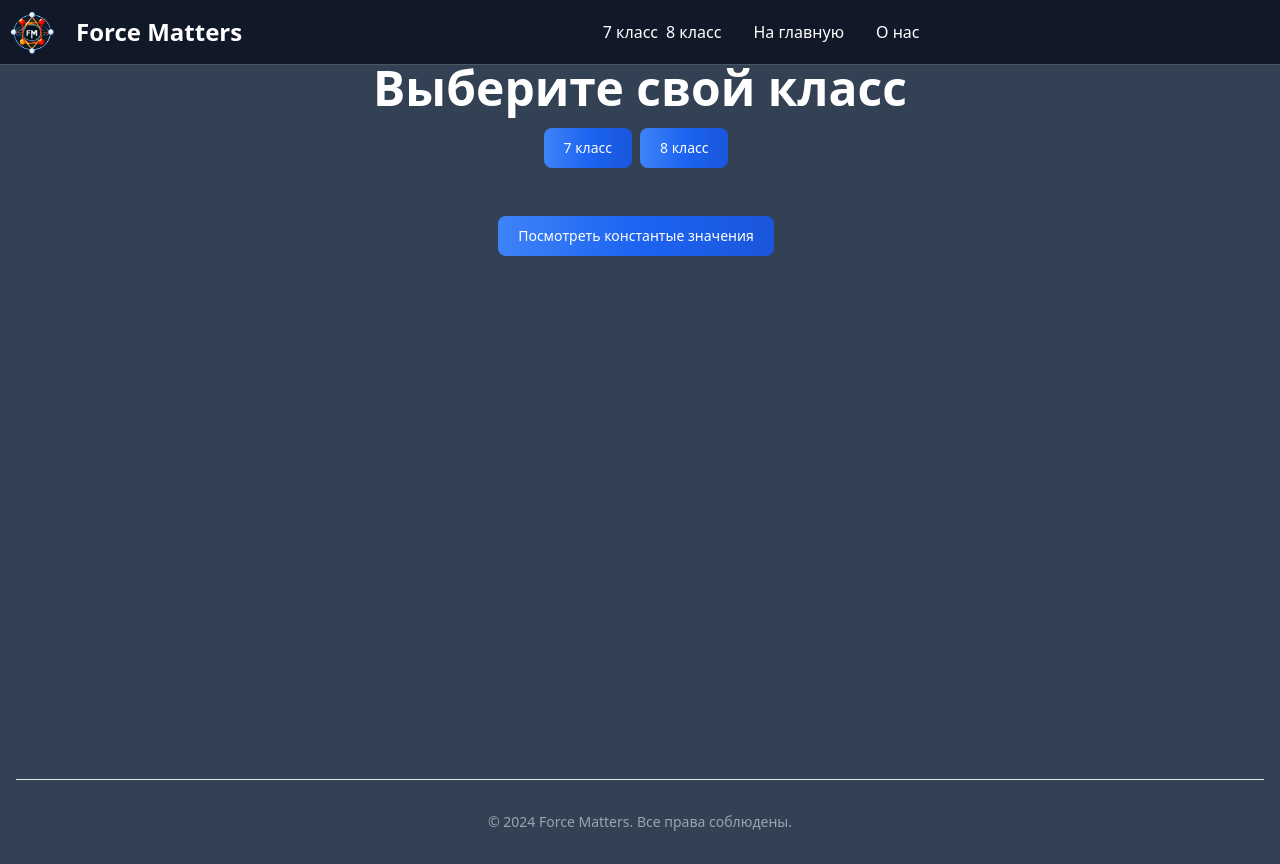
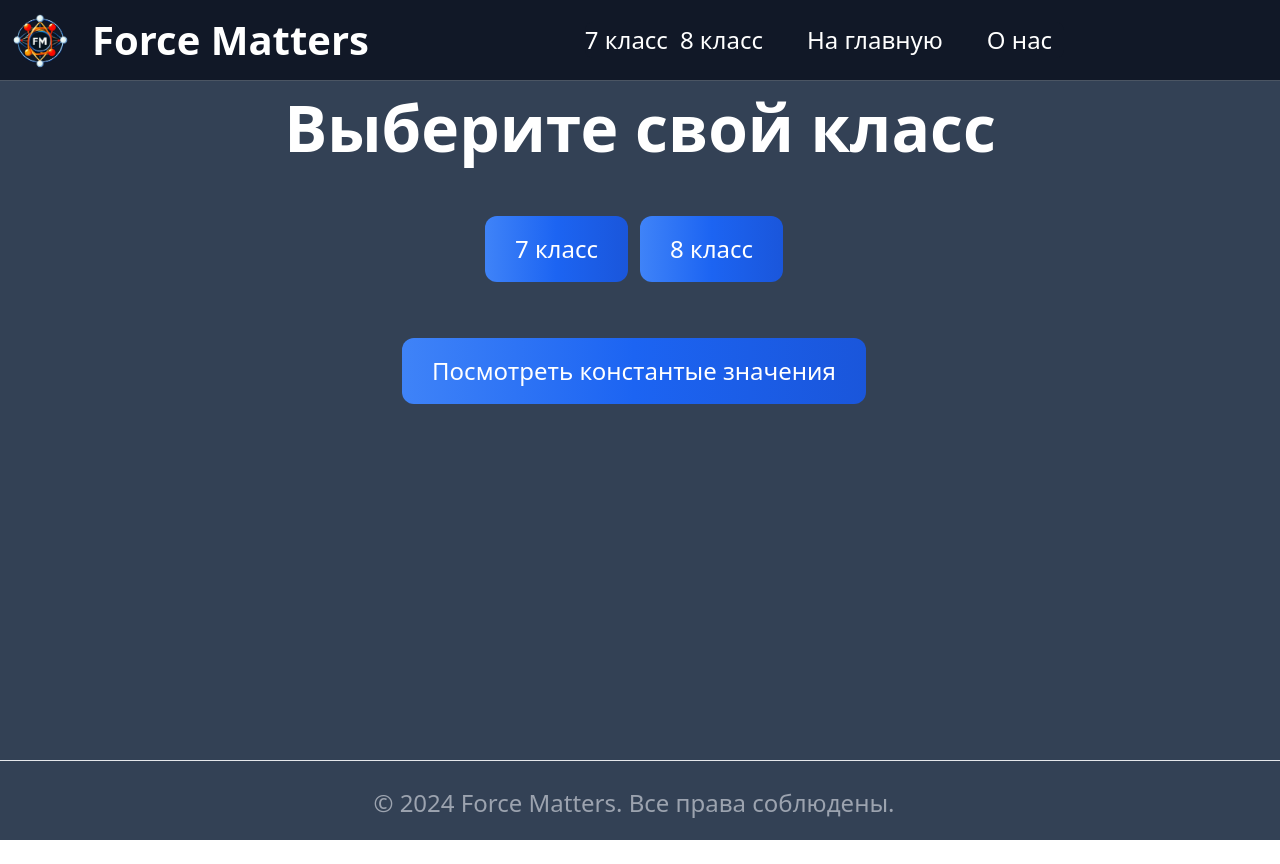
Before and after one commit to Tasetoon/SchoolProject, a Next.js app in the folder client/: page / in a window 1280 px wide. After the commit the page ends 840 px from the top, so only its background shows below. Built offline with nearby package versions, Linux system fonts and the light colour scheme.

Commit message:
style changes, test for large displays

```diff
--- a/client/pages/components/Footer.js
+++ b/client/pages/components/Footer.js
@@ -8,9 +8,9 @@ export default function Footer(props){
     return (
 
  <footer className={style}>
-    <div className="w-full max-w-screen-xl mx-auto p-4 md:py-8">
-        <hr className="my-6 sm:mx-auto lg:my-8" />
-        <span className="block text-sm  sm:text-center text-gray-400">© 2024 <a href="/About" className="hover:underline">Force Matters</a>. Все права соблюдены.</span>
+    <div className="w-full mx-auto ">
+        <hr className="margin-top-bottom" />
+        <span className="block text text-center text-gray-400">© 2024 <a href="/About" className="hover:underline">Force Matters</a>. Все права соблюдены.</span>
     </div>
 </footer>
 )}
--- a/client/pages/components/Navbar.js
+++ b/client/pages/components/Navbar.js
@@ -7,10 +7,10 @@ export default function Navbar(){
 
 
 <nav className="bg-gray-900 fixed w-full z-20 top-0 start-0 border-b border-gray-600">
-  <div className="max-w-screen-xl flex justify-between flex-wrap items-center mx-auto">
+  <div className="flex justify-between flex-wrap items-center mx-auto">
     <a className="flex items-center space-x-3 rtl:space-x-reverse">
-        <img src={logo.src} className='h-16' alt="Logo"/>
-        <span className=" text-2xl font-semibold whitespace-nowrap text-white">Force Matters</span>
+        <img src={logo.src} className='image' alt="Logo"/>
+        <span className=" logo-text font-semibold whitespace-nowrap text-white">Force Matters</span>
     </a>
     <div className="flex md:order-2 space-x-3 md:space-x-0 rtl:space-x-reverse">
         <button data-collapse-toggle="navbar-sticky" type="button" className="inline-flex items-center p-2 w-10 h-10 justify-center text-sm  rounded-lg md:hidden focus:outline-none focus:ring-2  text-gray-400 hover:bg-gray-700 focus:ring-gray-600" aria-controls="navbar-sticky" aria-expanded="false">
@@ -23,14 +23,14 @@ export default function Navbar(){
     <div className="items-center justify-between hidden w-full md:flex md:w-auto md:order-1" id="navbar-sticky">
       <ul className="flex flex-col p-4 md:p-0 mt-4 font-medium border rounded-lg  md:space-x-8 rtl:space-x-reverse md:flex-row md:mt-0 md:border-0 bg-gray-800 md:bg-gray-900 border-gray-700">
         <li className="flex">
-          <a href="/7th_grade" className="block py-2  mr-2 px-5  rounded md:hover:text-blue-700 md:p-0 md:dark:hover:text-blue-500 text-white hover:bg-gray-700 hover:text-white md:hover:bg-transparent border-gray-700">7 класс</a>
-          <a href="/8th_grade" className="block py-2 px-5  rounded md:hover:text-blue-700 md:p-0 md:dark:hover:text-blue-500 text-white hover:bg-gray-700 hover:text-white md:hover:bg-transparent border-gray-700">8 класс</a>
+          <a href="/7th_grade" className="text block rounded md:hover:text-blue-700 md:p-0 md:dark:hover:text-blue-500 text-white hover:bg-gray-700 hover:text-white md:hover:bg-transparent border-gray-700">7 класс</a>
+          <a href="/8th_grade" className="text block rounded md:hover:text-blue-700 md:p-0 md:dark:hover:text-blue-500 text-white hover:bg-gray-700 hover:text-white md:hover:bg-transparent border-gray-700">8 класс</a>
         </li>
         <li>
-          <a href="/" className="block py-2 px-3  rounded md:hover:text-blue-700 md:p-0 md:dark:hover:text-blue-500 text-white hover:bg-gray-700 hover:text-white md:hover:bg-transparent border-gray-700">На главную</a>
+          <a href="/" className="block text rounded md:hover:text-blue-700 md:p-0 md:dark:hover:text-blue-500 text-white hover:bg-gray-700 hover:text-white md:hover:bg-transparent border-gray-700">На главную</a>
         </li>
         <li>
-          <a href="/About" className="block py-2 px-3  rounded md:hover:text-blue-700 md:p-0 md:dark:hover:text-blue-500 text-white hover:bg-gray-700 hover:text-white md:hover:bg-transparent border-gray-700">О нас</a>
+          <a href="/About" className="block text rounded md:hover:text-blue-700 md:p-0 md:dark:hover:text-blue-500 text-white hover:bg-gray-700 hover:text-white md:hover:bg-transparent border-gray-700">О нас</a>
         </li>
 
       </ul>
--- a/client/pages/index.js
+++ b/client/pages/index.js
@@ -5,23 +5,23 @@ import Footer from './components/Footer';
 function index() {
   return (
 
-  <div className='min-h-screen bg-slate-700 max-w-screen-xl'>
+  <div className='min-h-screen bg-slate-700'>
 
     <div>
       <Navbar/>
     </div>
-    <div className='mt-16'>
-      <h1 className="text-5xl text-center font-extrabold text-white">
+    <div className='margin-top'>
+      <h1 className="text-center font-extrabold text-white padding-top label-font">
         Выберите свой класс
       </h1>
     </div>
-    <div className='mt-4 justify-center flex'>
-    <a href='/7th_grade'  type="button" className="text-white bg-gradient-to-r from-blue-500 via-blue-600 to-blue-700 hover:bg-gradient-to-br focus:ring-4 focus:outline-none focus:ring-blue-800 font-medium rounded-lg text-sm px-5 py-2.5 text-center me-2 mb-2">7 класс</a>
-    <a href='/8th_grade' type="button" className="text-white bg-gradient-to-r from-blue-500 via-blue-600 to-blue-700 hover:bg-gradient-to-br focus:ring-4 focus:outline-none focus:ring-blue-800 font-medium rounded-lg text-sm px-5 py-2.5 text-center me-2 mb-2">8 класс</a>
+    <div className='margin-top justify-center flex'>
+    <a href='/7th_grade'  type="button" className="text-white bg-gradient-to-r from-blue-500 via-blue-600 to-blue-700 hover:bg-gradient-to-br focus:ring-4 focus:outline-none focus:ring-blue-800 font-medium text-center mb-2 button">7 класс</a>
+    <a href='/8th_grade' type="button" className="text-white bg-gradient-to-r from-blue-500 via-blue-600 to-blue-700 hover:bg-gradient-to-br focus:ring-4 focus:outline-none focus:ring-blue-800 font-medium text-center mb-2 button">8 класс</a>
 
     </div>
     <div className='mt-10 justify-center flex'>
-      <a href='/Constants'  type="button" className="text-white bg-gradient-to-r from-blue-500 via-blue-600 to-blue-700 hover:bg-gradient-to-br focus:ring-4 focus:outline-none focus:ring-blue-800 font-medium rounded-lg text-sm px-5 py-2.5 text-center me-2 mb-2">Посмотреть константые значения </a>
+      <a href='/Constants'  type="button" className="text-white bg-gradient-to-r from-blue-500 via-blue-600 to-blue-700 hover:bg-gradient-to-br focus:ring-4 focus:outline-none focus:ring-blue-800 font-medium rounded-lg text-center mb-2 button">Посмотреть константые значения </a>
 
     </div>
     <div>
--- a/client/styles/globals.css
+++ b/client/styles/globals.css
@@ -31,8 +31,8 @@
     position: absolute;
     bottom: 0;
     width: 100%;
-    height: 2.5rem;
-    margin-bottom: 2.8rem;
+    height: 2.5em;
+    margin-bottom: 3vh;
   }
 
   .special{
@@ -45,3 +45,43 @@
   .mypng2{
     max-width: 50%;
   }
+
+  .max-w-screen{
+    max-width: 4000px;
+  }
+
+  .margin-top{
+    margin-top: 5vh;
+  }
+  .padding-top{
+    padding-top: 5vh;
+  }
+  .label-font{
+    font-size: 8vh;
+  }
+
+  .button{
+    font-size: 3vh;
+    border-radius: 0.5em;
+    padding-left: 1.25em;
+    padding-right: 1.25em;
+    padding-top: 0.625em;
+    padding-bottom: 0.625em;
+    margin-inline-end: 0.5em;
+    margin-bottom: 2vh;
+  }
+  .text{
+    font-size: 3vh;
+    margin-inline-end: 0.5em;
+  }
+  .logo-text{
+    font-size: 5vh;
+  }
+  .margin-top-bottom{
+    margin-bottom: 1.5em;
+    margin-top: 1.5em;
+  }
+
+  .image{
+    height: 10vh;
+  }
```
